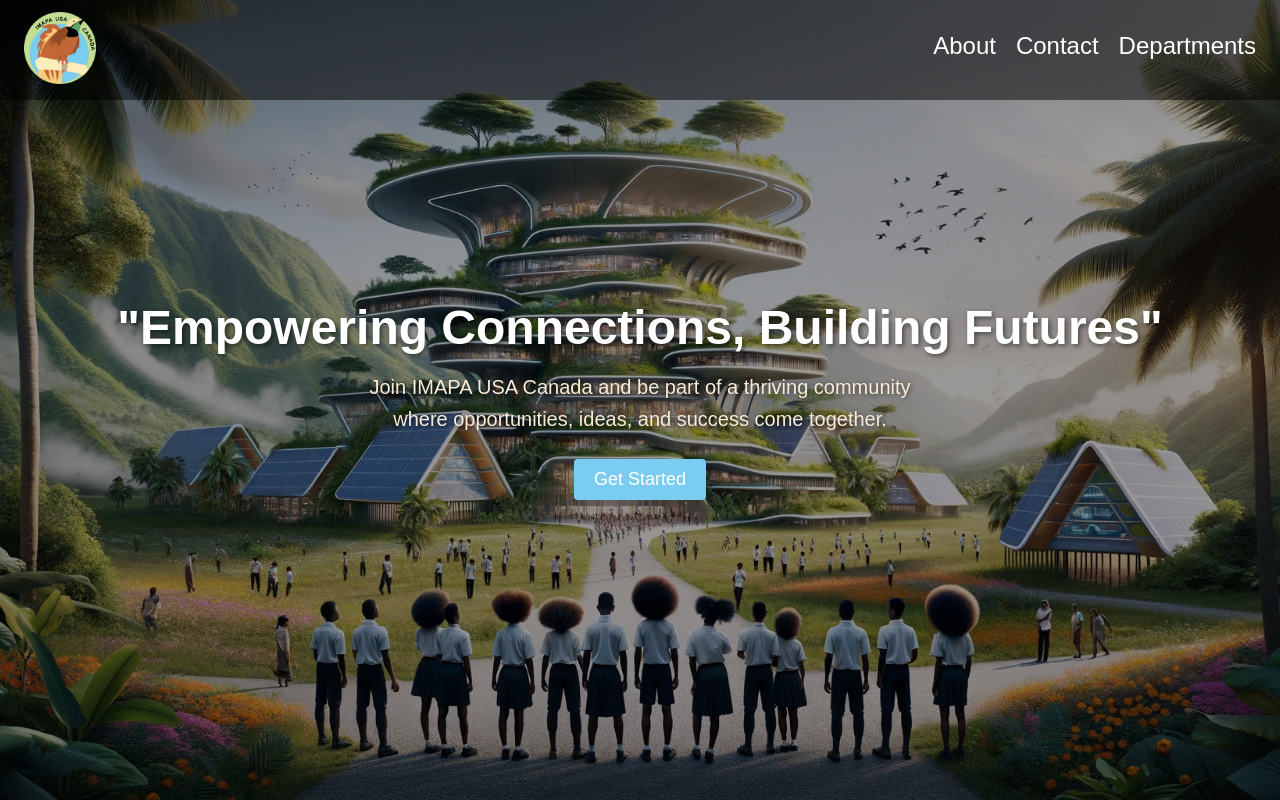
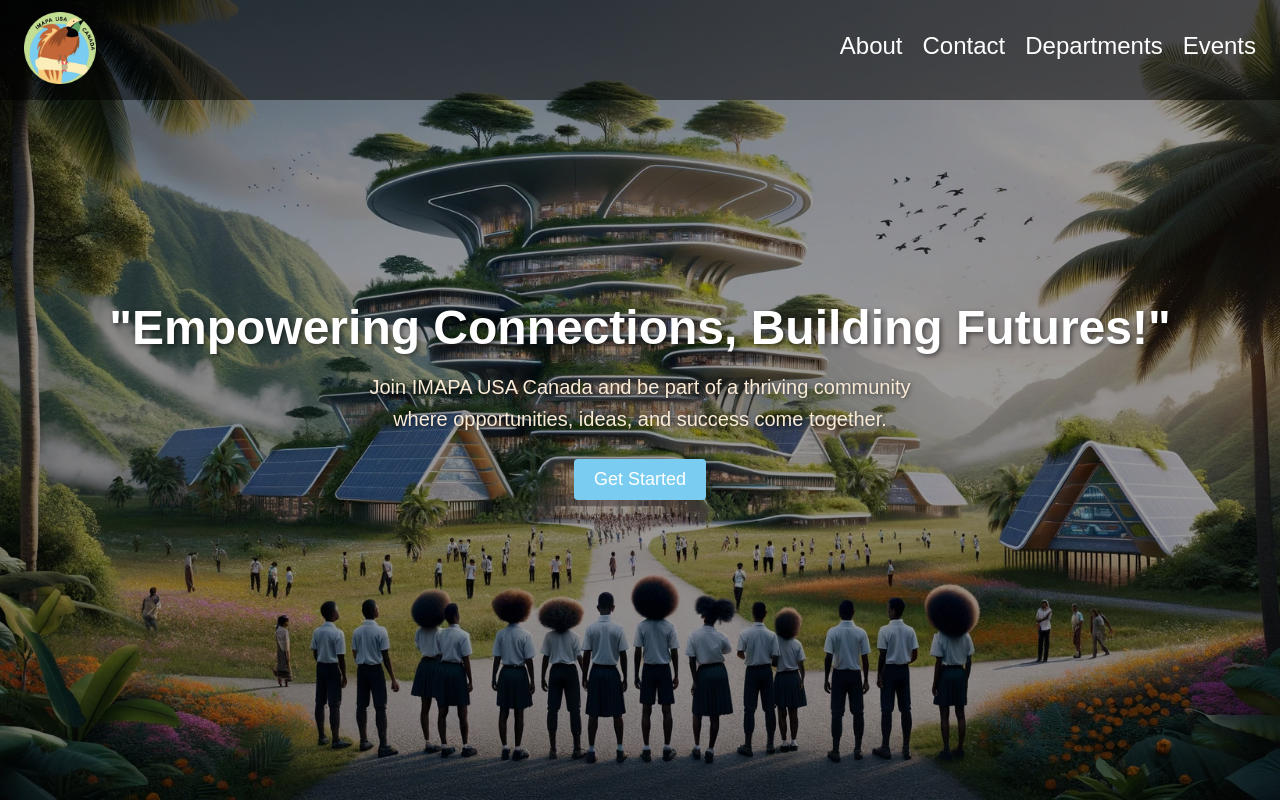
Before and after one commit to ImapaUSACanada/imapausacanada-website, a React (Create React App) app: page / in a window 1280 px wide. Built offline with nearby package versions, Linux system fonts and the light colour scheme.

Commit message:
Add events nav link

```diff
--- a/src/components/Navbar.js
+++ b/src/components/Navbar.js
@@ -31,6 +31,11 @@
                         Departments
                     </a>
                 </li>
+                <li>
+                    <a href='#events' onClick={() => setMenuOpen(false)}>
+                        Events
+                    </a>
+                </li>
             </ul>
             <button className={styles.menuButton} onClick={toggleMenu}>
                 {menuOpen ? '✖' : '☰'}
--- a/src/pages/LandingPage.js
+++ b/src/pages/LandingPage.js
@@ -8,7 +8,7 @@
 
             <div className={styles.contentBox}>
                 <h1 className={styles.title}>
-                    "Empowering Connections, Building Futures"
+                    "Empowering Connections, Building Futures!"
                 </h1>
                 <p className={styles.subtitle}>
                     Join IMAPA USA Canada and be part of a thriving community
```
